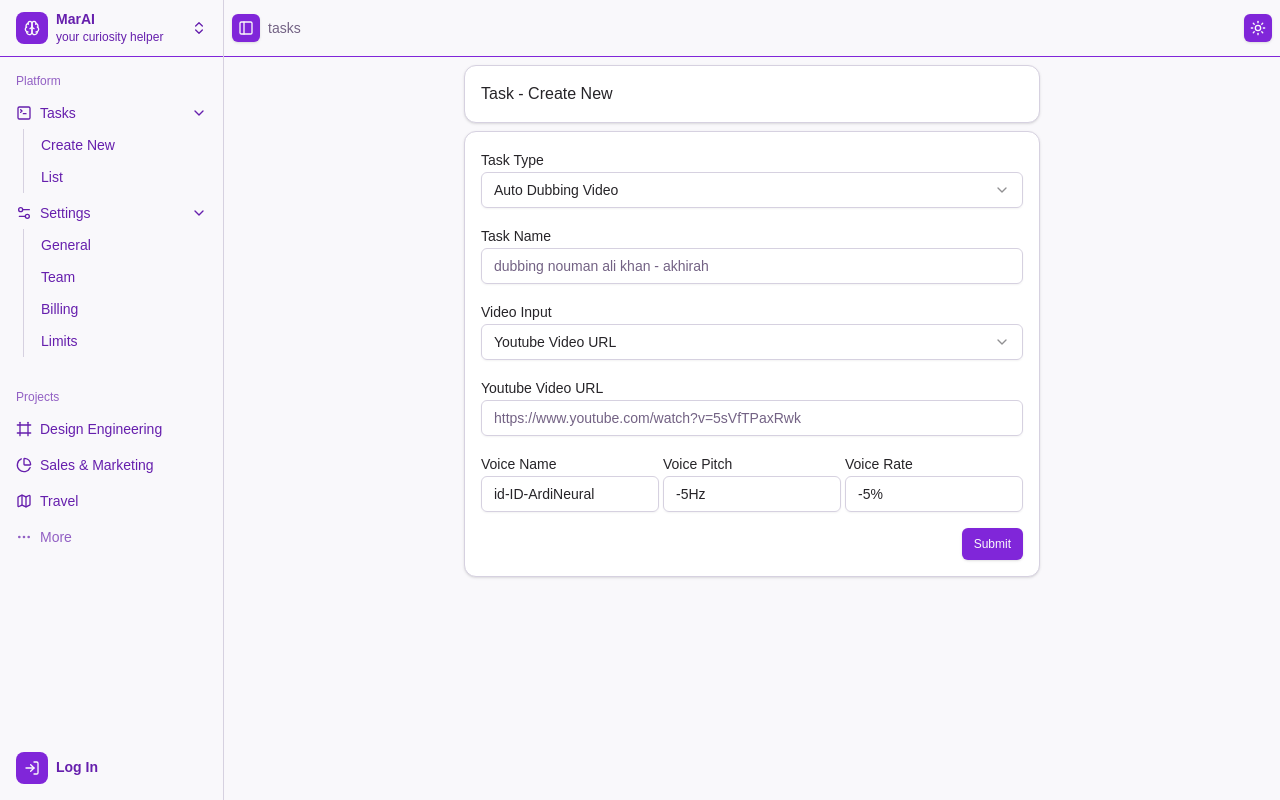
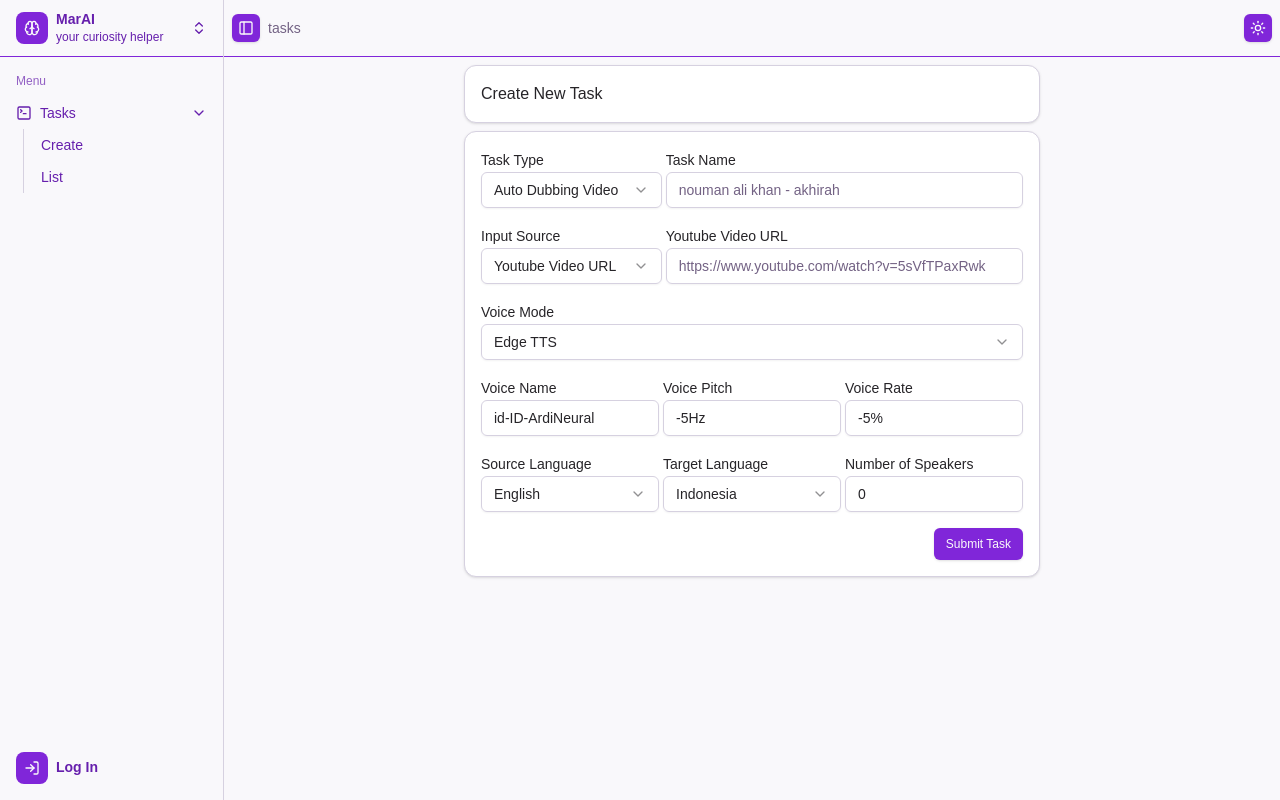
Before and after one commit to umarkotak/marai-nextjs, a Next.js app: page /tasks/create in a window 1280 px wide. Built offline with nearby package versions, Linux system fonts and the light colour scheme.

Commit message:
improvement

```diff
--- a/components/layout/AppSidebar.js
+++ b/components/layout/AppSidebar.js
@@ -46,22 +46,22 @@ const data = {
       icon: SquareTerminal,
       isActive: true,
       items: [
-        { title: "Create New", url: "/tasks/create", },
+        { title: "Create", url: "/tasks/create", },
         { title: "List", url: "/tasks", },
       ],
     },
-    {
-      title: "Settings",
-      url: "#",
-      icon: Settings2,
-      isActive: true,
-      items: [
-        { title: "General", url: "#", },
-        { title: "Team", url: "#", },
-        { title: "Billing", url: "#", },
-        { title: "Limits", url: "#", },
-      ],
-    },
+    // {
+    //   title: "Settings",
+    //   url: "#",
+    //   icon: Settings2,
+    //   isActive: true,
+    //   items: [
+    //     { title: "General", url: "#", },
+    //     { title: "Team", url: "#", },
+    //     { title: "Billing", url: "#", },
+    //     { title: "Limits", url: "#", },
+    //   ],
+    // },
   ],
   projects: [
     {
--- a/components/layout/NavMain.js
+++ b/components/layout/NavMain.js
@@ -23,7 +23,7 @@ export function NavMain({
 }) {
   return (
     <SidebarGroup>
-      <SidebarGroupLabel>Platform</SidebarGroupLabel>
+      <SidebarGroupLabel>Menu</SidebarGroupLabel>
       <SidebarMenu>
         {items.map((item) => (
           <Collapsible
--- a/components/layout/NavProjects.js
+++ b/components/layout/NavProjects.js
@@ -31,7 +31,7 @@ export function NavProjects({
 
   return (
     <SidebarGroup className="group-data-[collapsible=icon]:hidden">
-      <SidebarGroupLabel>Projects</SidebarGroupLabel>
+      {/* <SidebarGroupLabel>Projects</SidebarGroupLabel>
       <SidebarMenu>
         {projects.map((item) => (
           <SidebarMenuItem key={item.name}>
@@ -76,7 +76,7 @@ export function NavProjects({
             <span>More</span>
           </SidebarMenuButton>
         </SidebarMenuItem>
-      </SidebarMenu>
+      </SidebarMenu> */}
     </SidebarGroup>
   )
 }
--- /dev/null
+++ b/lib/datetimeUtils.js
@@ -0,0 +1,10 @@
+export function FormatDateConcrete(dateTimeString) {
+    const date = new Date(dateTimeString);
+
+    // Use UTC methods if timezone is important
+    const year = date.getUTCFullYear();
+    const month = String(date.getUTCMonth() + 1).padStart(2, '0');
+    const day = String(date.getUTCDate()).padStart(2, '0');
+
+    return `${year}/${month}/${day}`;
+}
--- a/pages/tasks/create.js
+++ b/pages/tasks/create.js
@@ -27,15 +27,20 @@ const defaultCreateParams = {
   video_input: "youtube_video_url",
   task_name: "",
   youtube_video_url: "",
+  voice_mode: "edge-tts",
   voice_name: "id-ID-ArdiNeural",
   voice_pitch: "-5Hz",
   voice_rate: "-5%",
+  source_language: "en",
+  target_language: "id",
+  speaker_number: 0,
 }
 export default function TaskCreate() {
   const router = useRouter()
 
   const [createParams, setCreateParams] = useState(defaultCreateParams)
   const [videoFile, setVideoFile] = useState(null)
+  const [audioFile, setAudioFile] = useState(null)
   const [isSubmitting, setIsSubmitting] = useState(false)
 
   function handleChange(name, value) {
@@ -45,8 +50,12 @@ export default function TaskCreate() {
     })
   }
 
-  function handleFileChange(event) {
+  function handleVideoFileChange(event) {
     setVideoFile(event.target.files[0])
+  }
+
+  function handleAudioFileChange(event) {
+    setAudioFile(event.target.files[0])
   }
 
   async function handleSubmit() {
@@ -54,10 +63,15 @@ export default function TaskCreate() {
     const formData = new FormData()
     formData.append("task_name", createParams.task_name)
     formData.append("youtube_video_url", createParams.youtube_video_url)
+    formData.append("voice_mode", createParams.voice_mode)
     formData.append("voice_name", createParams.voice_name)
     formData.append("voice_pitch", createParams.voice_pitch)
     formData.append("voice_rate", createParams.voice_rate)
+    formData.append("source_language", createParams.source_language)
+    formData.append("target_language", createParams.target_language)
+    formData.append("speaker_number", createParams.speaker_number)
     formData.append("video_file", videoFile)
+    formData.append("audio_file", audioFile)
 
     try {
       const response = await maraiAPI.postCreateAutoDubbingTask({
@@ -86,11 +100,12 @@ export default function TaskCreate() {
     <div className="flex flex-row justify-center w-full">
       <div className="flex flex-col gap-2 w-full max-w-xl">
         <Card className="p-4">
-          Task - Create New
+          Create New Task
         </Card>
 
         <Card className="p-4 flex flex-col gap-4">
-          <div>
+          <div className="flex gap-1 items-center">
+            <div className="w-4/12">
               <Label>Task Type</Label>
               <Select onValueChange={(value) => {handleChange("task_type", value)}} defaultValue={createParams.task_type}>
                 <SelectTrigger>
@@ -98,22 +113,23 @@ export default function TaskCreate() {
                 </SelectTrigger>
                 <SelectContent>
                   <SelectItem value="auto_dubbing">Auto Dubbing Video</SelectItem>
-                <SelectItem value="manual_dubbing">Manual Dubbing Video</SelectItem>
-                <SelectItem value="transcripting">Transcripting Video</SelectItem>
+                  <SelectItem value="transcripting">Transcripting</SelectItem>
                 </SelectContent>
               </Select>
             </div>
-          <div>
+            <div className="flex-1">
               <Label>Task Name</Label>
               <Input
                 type="text"
-              placeHolder="dubbing nouman ali khan - akhirah"
+                placeHolder="nouman ali khan - akhirah"
                 onChange={(e) => {handleChange("task_name", e.target.value)}}
                 value={createParams.task_name}
               />
             </div>
-          <div>
-            <Label>Video Input</Label>
+          </div>
+          <div className="flex gap-1 items-center">
+            <div className="w-4/12">
+              <Label>Input Source</Label>
               <Select onValueChange={(value) => {handleChange("video_input", value)}} defaultValue={createParams.video_input}>
                 <SelectTrigger>
                   <SelectValue />
@@ -121,11 +137,12 @@ export default function TaskCreate() {
                 <SelectContent>
                   <SelectItem value="youtube_video_url">Youtube Video URL</SelectItem>
                   <SelectItem value="video_file">Video File</SelectItem>
+                  {createParams.task_type === "transcripting" && <SelectItem value="audio_file">Audio File</SelectItem>}
                 </SelectContent>
               </Select>
             </div>
             {createParams.video_input === "youtube_video_url"
-            ? <div>
+              ? <div className="flex-1">
                 <Label>Youtube Video URL</Label>
                 <Input
                   type="text"
@@ -134,16 +151,39 @@ export default function TaskCreate() {
                   value={createParams.youtube_video_url}
                 />
               </div>
-            : <div>
+              : createParams.video_input === "video_file"
+              ? <div className="flex-1">
                 <Label>Video File</Label>
                 <Input
                   type="file"
                   // accept="application/pdf"
-                onChange={(e)=>handleFileChange(e)}
+                  onChange={(e)=>handleVideoFileChange(e)}
+                />
+              </div>
+              : <div className="flex-1">
+                <Label>Audio File</Label>
+                <Input
+                  type="file"
+                  // accept="application/pdf"
+                  onChange={(e)=>handleAudioFileChange(e)}
                 />
               </div>
             }
-          <div className="flex gap-1 items-center">
+          </div>
+          <div>
+            <Label>Voice Mode</Label>
+            <Select onValueChange={(value) => {handleChange("voice_mode", value)}} defaultValue={createParams.voice_mode}>
+              <SelectTrigger>
+                <SelectValue />
+              </SelectTrigger>
+              <SelectContent>
+                <SelectItem value="edge-tts">Edge TTS</SelectItem>
+                <SelectItem value="chatterbox">Chatterbox</SelectItem>
+              </SelectContent>
+            </Select>
+          </div>
+          {createParams.voice_mode === "edge-tts"
+            ? <div className="flex gap-1 items-center">
               <div className="w-full">
                 <Label>Voice Name</Label>
                 <Input
@@ -169,11 +209,50 @@ export default function TaskCreate() {
                 />
               </div>
             </div>
+            : null
+          }
+          <div className="flex gap-1 items-center">
+            <div className="flex-1">
+              <Label>Source Language</Label>
+              <Select onValueChange={(value) => {handleChange("source_language", value)}} defaultValue={createParams.source_language}>
+                <SelectTrigger>
+                  <SelectValue />
+                </SelectTrigger>
+                <LanguageSelectList />
+              </Select>
+            </div>
+            <div className="flex-1">
+              <Label>Target Language</Label>
+              <Select onValueChange={(value) => {handleChange("target_language", value)}} defaultValue={createParams.target_language}>
+                <SelectTrigger>
+                  <SelectValue />
+                </SelectTrigger>
+                <LanguageSelectList />
+              </Select>
+            </div>
+            <div className="flex-1">
+              <Label>Number of Speakers</Label>
+              <Input
+                type="number"
+                onChange={(e) => {handleChange("speaker_number", e.target.value)}}
+                value={createParams.speaker_number}
+              />
+            </div>
+          </div>
           <div className="flex justify-end">
-            <Button size="sm" onClick={()=>handleSubmit()} disabled={isSubmitting}>{isSubmitting ? <LoadingSpinner /> : "Submit"}</Button>
+            <Button size="sm" onClick={()=>handleSubmit()} disabled={isSubmitting}>{isSubmitting ? <LoadingSpinner /> : "Submit Task"}</Button>
           </div>
         </Card>
       </div>
     </div>
   )
 }
+
+function LanguageSelectList() {
+  return(
+    <SelectContent>
+      <SelectItem value="en">English</SelectItem>
+      <SelectItem value="id">Indonesia</SelectItem>
+    </SelectContent>
+  )
+}
--- a/pages/tasks/index.js
+++ b/pages/tasks/index.js
@@ -3,16 +3,21 @@
 import { useForm } from "react-hook-form"
 import { Button } from "@/components/ui/button"
 import {
-  Select,
-  SelectContent,
-  SelectItem,
-  SelectTrigger,
-  SelectValue,
-} from "@/components/ui/select"
+  Table,
+  TableBody,
+  TableCaption,
+  TableCell,
+  TableFooter,
+  TableHead,
+  TableHeader,
+  TableRow,
+} from "@/components/ui/table"
 import {
-  RadioGroup,
-  RadioGroupItem,
-} from "@/components/ui/radio-group"
+  DropdownMenu,
+  DropdownMenuContent,
+  DropdownMenuItem,
+  DropdownMenuTrigger,
+} from "@/components/ui/dropdown-menu"
 import { Input } from "@/components/ui/input"
 import { Card, CardContent, CardHeader } from "@/components/ui/card"
 import { useEffect, useState } from "react"
@@ -21,22 +26,13 @@ import { LoadingSpinner } from "@/components/ui/icon"
 import { useRouter } from "next/router"
 import { toast } from "react-toastify"
 import maraiAPI from "@/apis/maraiAPI"
-import { MoreHorizontal } from "lucide-react"
+import { ImageIcon, MoreHorizontal } from "lucide-react"
+import { Avatar, AvatarFallback, AvatarImage } from "@/components/ui/avatar"
+import { Checkbox } from "@/components/ui/checkbox"
+import { FormatDateConcrete } from "@/lib/datetimeUtils"
+import Link from "next/link"
 
 export default function TaskList() {
-  // {
-  //   "id": 4,
-  //   "created_at": "2025-03-10T08:55:55.652144+07:00",
-  //   "updated_at": "2025-03-10T10:35:44.00934+07:00",
-  //   "user_id": 1,
-  //   "slug": "task-spacex-1741571755",
-  //   "name": "spacex",
-  //   "task_type": "auto_dubbing",
-  //   "status": "audio_transcript_translated",
-  //   "publish": false,
-  //   "thumbnail_url": "",
-  //   "youtube_video_url": ""
-  // }
   const [taskList, setTaskList] = useState([])
 
   async function getTaskList() {
@@ -64,44 +60,78 @@ export default function TaskList() {
   }, [])
 
   return (
-    <div className="flex flex-row justify-center w-full">
-      <div className="flex flex-col gap-4 w-full max-w-xl">
-        <Card className="p-4">
-          Task - List
+    <div className="flex flex-row justify-start w-full">
+      <div className="flex flex-col gap-2 w-full">
+        <Card className="p-4 flex justify-between items-center">
+          <div>
+            Task List
+          </div>
+          <div>
+            <Link href="/tasks/create"><Button size="sm">+ Create</Button></Link>
+          </div>
         </Card>
 
-        {taskList.map((oneTask) => (
-          <Card key={`task-${oneTask.id}`}>
-            <CardHeader className="p-4 pb-">
-              <div className="flex justify-between">
-                <div className="text-sm flex">
-                  {oneTask.slug}
-                </div>
-                <div className="text-sm flex">
-                </div>
-              </div>
-            </CardHeader>
-            <CardContent className="p-4 pt-0">
-              <div className="flex flex-row gap-4 items-center justify-between">
-                <img src="https://placehold.co/400" className="w-24 h-24 rounded" />
-                <div className="w-full flex flex-col gap-0.5">
-                  <div className="text-sm flex">
-                    <span className="w-16">name</span>: {oneTask.name}
-                  </div>
-                  <div className="text-sm flex">
-                    <span className="w-16">status</span>: {oneTask.status}
-                  </div>
-                </div>
-                <div>
-                  <Button variant="outline" size="icon">
-                    <MoreHorizontal />
-                  </Button>
-                </div>
-              </div>
-            </CardContent>
-          </Card>
-        ))}
+        <Table>
+          <TableHeader>
+            <TableRow>
+              <TableHead>
+                <Checkbox id={`task-check-all`} />
+              </TableHead>
+              <TableHead>Thumbnail</TableHead>
+              <TableHead>Created</TableHead>
+              <TableHead>Task Name</TableHead>
+              <TableHead>Type</TableHead>
+              <TableHead>Updated</TableHead>
+              <TableHead>Status</TableHead>
+              <TableHead>Action</TableHead>
+            </TableRow>
+          </TableHeader>
+          <TableBody>
+            {taskList.map((oneTask) => (
+              <TaskRow oneTask={oneTask} />
+            ))}
+          </TableBody>
+        </Table>
       </div>
     </div>
   )
 }
+
+function TaskRow({oneTask}) {
+  return(
+    <TableRow key={`task-${oneTask.id}`}>
+      <TableCell>
+        <Checkbox id={`task-${oneTask.id}-check`} />
+      </TableCell>
+      <TableCell>
+        <Avatar className="h-10 w-20 rounded">
+          <AvatarImage src={oneTask.thumbnail_url} alt="thumbnail" />
+          <AvatarFallback className="rounded">
+            <ImageIcon />
+          </AvatarFallback>
+        </Avatar>
+      </TableCell>
+      <TableCell>{FormatDateConcrete(oneTask.created_at)}</TableCell>
+      <TableCell className="flex flex-col">
+        <span className="font-semibold">{oneTask.name}</span>
+        <span className="text-[10px]">{oneTask.slug}</span>
+      </TableCell>
+      <TableCell>{oneTask.task_type}</TableCell>
+      <TableCell>{FormatDateConcrete(oneTask.updated_at)}</TableCell>
+      <TableCell>{oneTask.status}</TableCell>
+      <TableCell>
+        <DropdownMenu>
+          <DropdownMenuTrigger>
+            <Button size="icon_7">
+              <MoreHorizontal />
+            </Button>
+          </DropdownMenuTrigger>
+          <DropdownMenuContent>
+            <DropdownMenuItem>Edit</DropdownMenuItem>
+            <DropdownMenuItem>Delete</DropdownMenuItem>
+          </DropdownMenuContent>
+        </DropdownMenu>
+      </TableCell>
+    </TableRow>
+  )
+}
```
Lines whose indentation alone changed are shown as unchanged.
